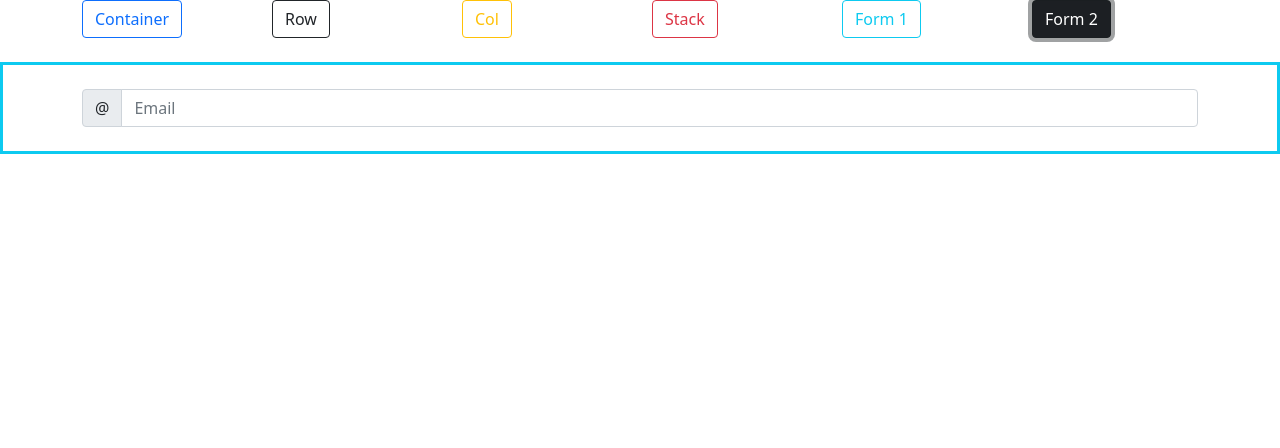
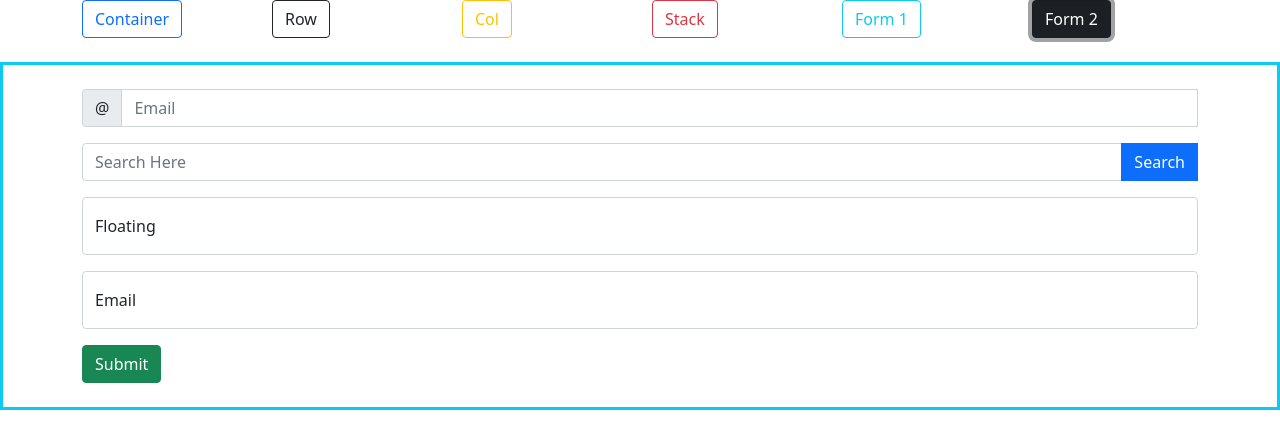
Before and after one commit to Adesh-04/Bootstrap-Tutorial, a React (Create React App) app: page / in a window 1280 px wide. Both pictures are taken after a click on the button "Form 2". Shown: the top 448 px of the page. Built offline with nearby package versions, Linux system fonts and the light colour scheme.

Commit message:
Simple Validation for form 2

```diff
--- a/src/components/Static.js
+++ b/src/components/Static.js
@@ -1,5 +1,5 @@
-import React from 'react';
-import { Button, Col, Container, Row, Stack, Form, FormGroup, FormLabel, FormControl, FormRange, FormSelect, FormCheck, InputGroup } from 'react-bootstrap';
+import React, { useState } from 'react';
+import { Button, Col, Container, Row, Stack, Form, FormGroup, FormLabel, FormControl, FormRange, FormSelect, FormCheck, InputGroup, FloatingLabel, FormFloating } from 'react-bootstrap';
 import './../stylesheet/Style.css';
 
 export const ContainerTut =()=>{
@@ -114,14 +114,50 @@ export const FormTutPartOne =()=>{
 }
 
 export const FormTutPartTwo =()=>{
+
+	const [validate,setValidation] = useState(false)
+
+	const handleSubmit = (event) => {
+		const data = event.currentTarget;
+		if (data.checkValidity() === false) {
+		  event.preventDefault();
+		  event.stopPropagation();
+		}
+
+		setValidation(true);
+
+	}
+
+
+
 	return(
 		<div>
 			<Container>
-				<Form>
-					<InputGroup>
+				<Form noValidate validated={validate} onSubmit={handleSubmit} >
+					<InputGroup hasValidation className='mb-3'>
 						<InputGroup.Text>@</InputGroup.Text>
-						<FormControl placeholder='Email'/>
+						<FormControl required placeholder='Email'/>
+						<FormControl.Feedback>Verified!</FormControl.Feedback>
+						<FormControl.Feedback type='invalid'> Not Verified!</FormControl.Feedback>
 					</InputGroup>
+					<InputGroup className='mb-3'>
+						<FormControl required placeholder='Search Here'/>
+						<Button type='button' varient='success'>Search </Button>
+						<FormControl.Feedback type='invalid'>Invalid!</FormControl.Feedback>
+					</InputGroup>
+
+					<FloatingLabel className='mb-3' label='Floating'>
+						<FormControl required placeholder='Floating' />
+					</FloatingLabel>
+
+					<FormFloating className='mb-3' >
+						<FormControl required placeholder='Flying Away'/>
+						<label>Email</label>
+					</FormFloating>
+
+					<Button type='submit' variant="success" > Submit</Button>
+
+
 				</Form>
 			</Container>
 		</div>
```
